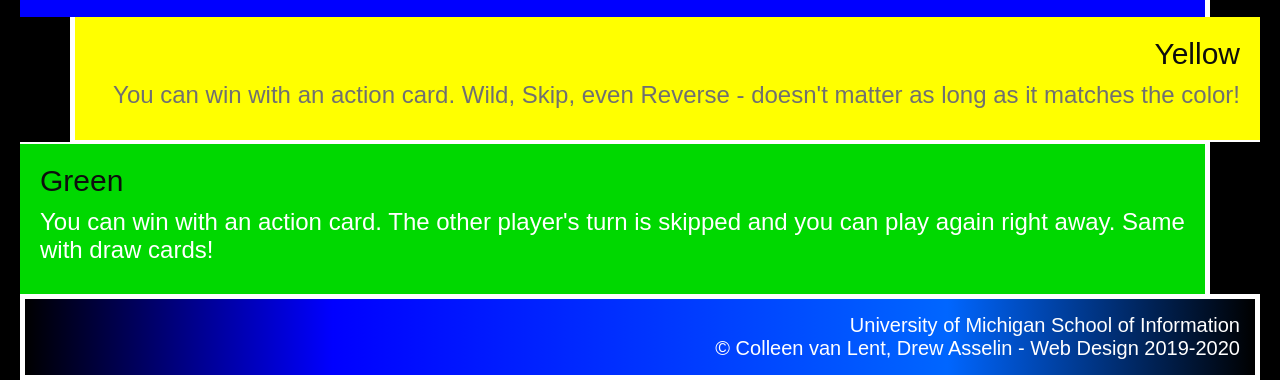
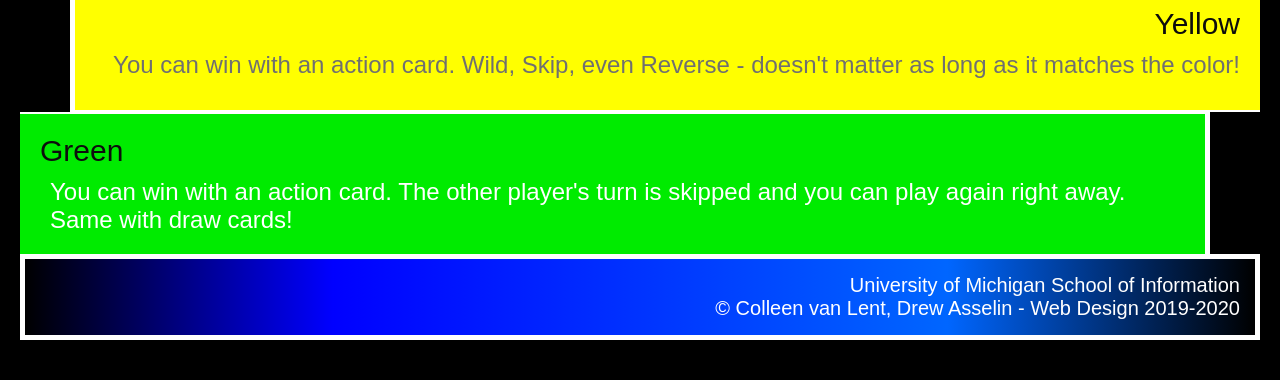
Before and after one commit to torimitchell/hw2-2023, a plain HTML site: page index.html in a window 1280 px wide. Shown: the part 767-1147 px from the top of the page. After the commit the page ends 1107 px from the top, so only its background shows below. Drawn offline with Linux system fonts and the light colour scheme.

Commit message:
Add files via upload

```diff
--- a/css/style.css
+++ b/css/style.css
@@ -18,7 +18,7 @@ h2 {
 
 p {
     font-size: 24px;
-    padding: 10px 0px 10px 0px;
+    padding: 10px 0px 0px 10px;
 }
 
 img {
@@ -84,7 +84,7 @@ div.yellow p {
 }
 
 .green {
-    background-color: #00D800;
+    background-color: #00EB00;
     text-align: left;
     margin-right: 50px;
     /* border-width: 2px 5px 0px 0px; */
```
